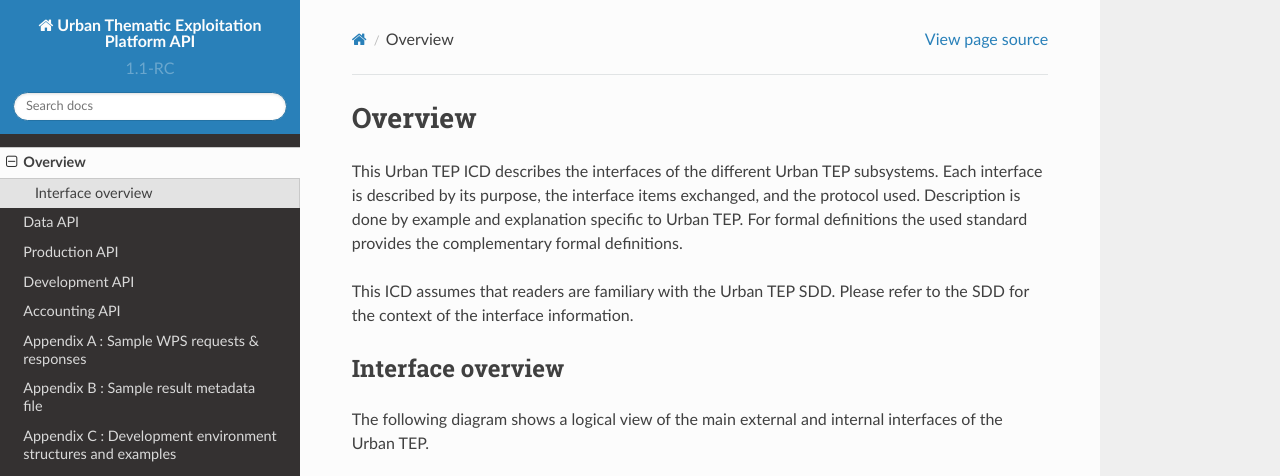
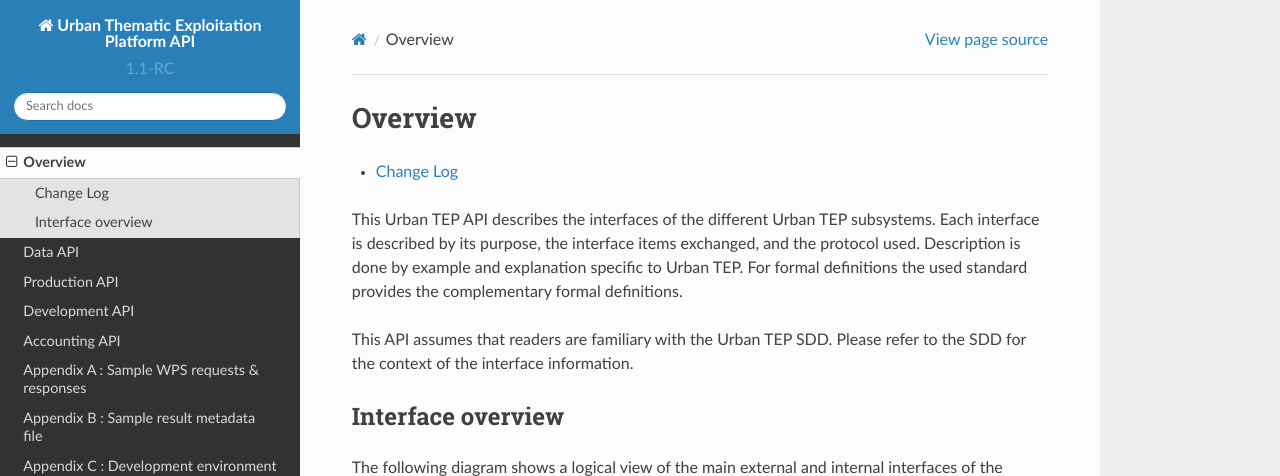
Before and after one commit to urban-tep/API, a Sphinx documentation site: the page built from source/overview/index.rst, in a window 1280 px wide and 1177 px high, cut to the strip 0-476 px from the top of the window. Built offline with Sphinx 7.4.7 and the Read the Docs theme 2.0.0, drawn with Linux system fonts in a browser that asks for light colours; pages that are not in the unit, such as notebooks, are missing from menus.

Commit message:
changelog added
Signed-off-by: Emmanuel Mathot <emmanuel.mathot@terradue.com>

```diff
--- a/source/overview/index.rst
+++ b/source/overview/index.rst
@@ -5,9 +5,11 @@ Overview
 .. toctree::
    :maxdepth: 2
 
-This Urban TEP ICD describes the interfaces of the different Urban TEP subsystems. Each interface is described by its purpose, the interface items exchanged, and the protocol used. Description is done by example and explanation specific to Urban TEP. For formal definitions the used standard provides the complementary formal definitions.
+   changelog
 
-This ICD assumes that readers are familiary with the Urban TEP SDD. Please refer to the SDD for the context of the interface information.
+This Urban TEP API describes the interfaces of the different Urban TEP subsystems. Each interface is described by its purpose, the interface items exchanged, and the protocol used. Description is done by example and explanation specific to Urban TEP. For formal definitions the used standard provides the complementary formal definitions.
+
+This API assumes that readers are familiary with the Urban TEP SDD. Please refer to the SDD for the context of the interface information.
 
 Interface overview
 ------------------
```
Also changed, not shown: source/overview/changelog.rst (added, +16 -0 lines).
